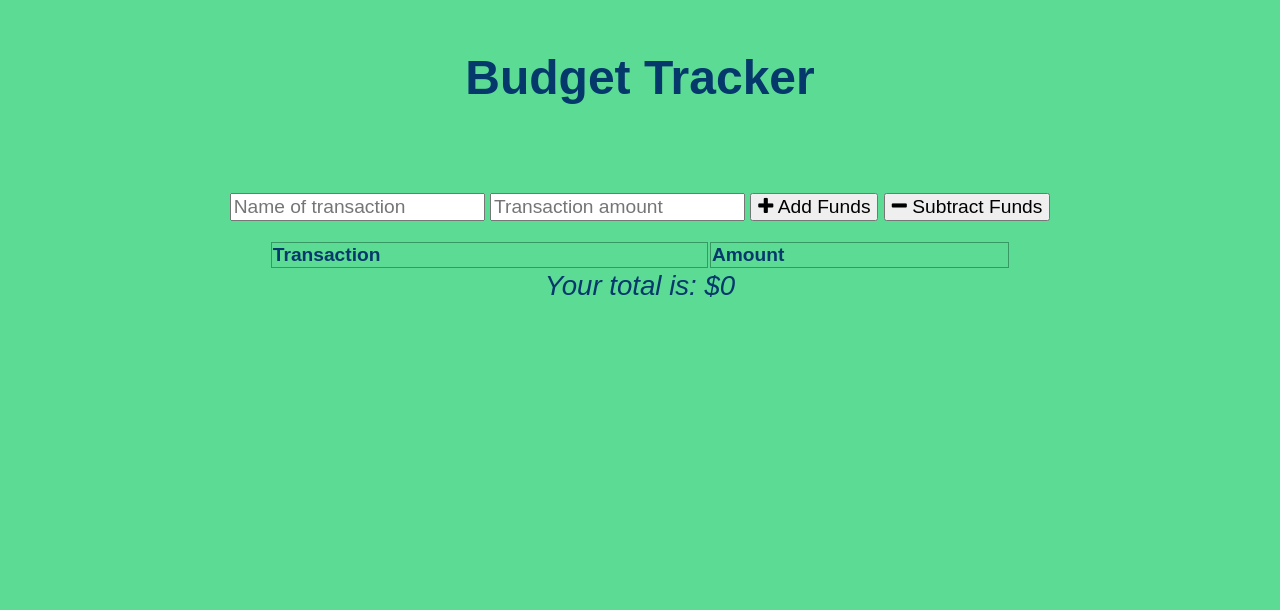
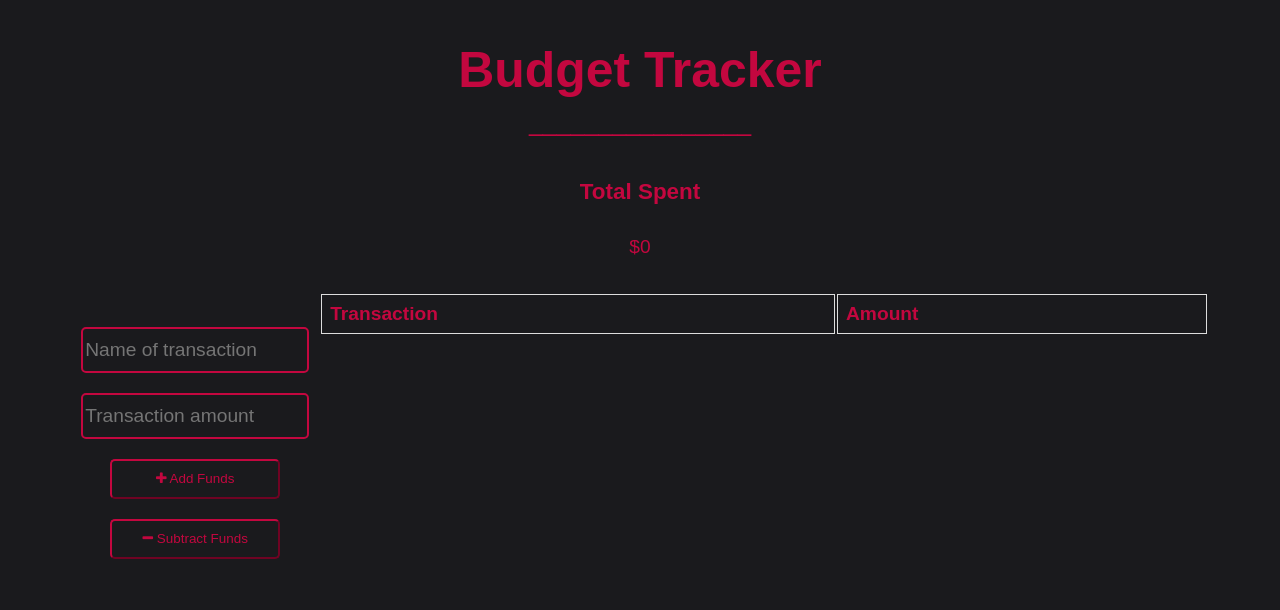
Before and after one commit to SamuelHeal/Budget-Tracker, a website: page public/index.html in a window 1280 px wide. Drawn offline with nearby package versions, Linux system fonts and the light colour scheme; no server answers.

Commit message:
styling changes finalised

```diff
--- a/public/index.html
+++ b/public/index.html
@@ -16,8 +16,23 @@
 
   <header>
     <h1>Budget Tracker</h1>
+    <p>________________</p>
   </header>
   <div class="wrapper">
+    <div class="total">
+      <div class="total">
+        <h3>
+          Total Spent
+        </h3>
+        <p>
+          $<span id="total">0</span>
+        </p>
+
+      </div>
+    </div>
+
+  <div class="mainContainer">
+    <div class="subContainer">
       <div class="form">
         <input type="text" id="t-name" placeholder="Name of transaction" />
         <input type="number" min="0" id="t-amount" placeholder="Transaction amount" />
@@ -37,13 +52,19 @@
           </tbody>
         </table>
       </div>
-    <div class="total">
-      <div class="total">Your total is: $<span id="total">0</span></div>
+    </div>
+    <div class="subContainer1">
+
+
+      <canvas id="myChart"></canvas>
+    </div>
   </div>
 
 
 
-    <canvas id="myChart"></canvas>
+
+
+
   </div>
   <script>
     if ("serviceWorker" in navigator) {
--- a/public/index.js
+++ b/public/index.js
@@ -71,7 +71,7 @@ function populateChart() {
         datasets: [{
             label: "Total Spent",
             fill: true,
-            backgroundColor: "#05386B",
+            backgroundColor: "#C3073F",
             data
         }]
     }
--- a/public/styles.css
+++ b/public/styles.css
@@ -1,56 +1,113 @@
 body {
   font-size: 120%;
   font-family: Arial;
-  background-color: #5CDB95;
-  color: #05386B;
+  background-color: #1A1A1D;
+  color: #C3073F;
 }
 
 header {
-  height: 150px;
-  padding-top: 10px;
-  text-align: center;
-  font-size: 1.5rem;
+  font-size: 130%;
+  display: flex;
+  justify-content: center;
+  align-items: center;
+  flex-direction: column;
+}
+
+header p {
+  position: relative;
+  top: -50px
+}
+
+input {
+  font-size: 100%;
+  font-family: Arial;
+
+}
+
+button {
+  font-size: 70%;
+  font-family: Arial;
+  width: 170px;
+  color: #C3073F;
+  height: 40px;
+  margin: 10px;
+  border-radius: 5px;
+  border-style: 1px solid;
+  border-color: #C3073F;
+  background-color: #1A1A1D;
+  transition: all 0.3s;
+  cursor: pointer;
+}
+
+button:hover {
+  background-color: #C3073F;
+  color: #1A1A1D;
+  transform: scale(1.1);
+  border-style: none
 }
 
 
-button, input {
-  font-size: 100%;
-  font-family: Arial;
+input {
+  width: 220px;
+  background-color: #1A1A1D;
+  color: #757475;
+  margin: 10px;
+  height: 40px;
+  border-radius: 5px;
+  border-style: solid;
+  border-color: #C3073F;
+
 }
 
 table {
   width: 100%;
+}
+
+td, th {
+  border: 1px solid #dddddd;
+  text-align: left;
+  padding: 8px;
 
 }
 
-td, th {
-  border: 1px solid #379863;
-  text-align: left;
-  /* padding: 1px; */
+td {
+  color: #757475;
 }
-/*
-tr:nth-child(even) {
-  background-color: #dddddd;
-} */
 
 .error {
   color: red;
 }
 
-.wrapper {
-  margin: 0 auto;
-  max-width: 825px;
-  text-align: center;
+.total{
+  height: 50px;
+  display: flex;
+  width: 100%;
+  flex-direction: column;
+  justify-content: center;
+  align-items: center;
+  margin-bottom: 30px;
 }
 
-.total {
-  font-size: 120%;
-  font-style: oblique;
+.total p {
+  position: relative;
+  top: -10px
 }
 
+/* .formContainer{
+  display: flex;
+  flex-direction: row;
+  flex-wrap: wrap;
+  justify-content: center;
+  width: 20%
+} */
+
 .form {
+  display: flex;
+  justify-content: center;
+  flex-direction: column;
+  justify-content: center;
+  align-items: center;
   margin-top: 25px;
-  width: 100%;
 }
 
 .transactions {
@@ -60,3 +117,40 @@ tr:nth-child(even) {
   width: 90%;
   margin: 0 auto;
 }
+
+.mainContainer{
+  display: flex;
+  flex-direction: column;
+  justify-content: center;
+  align-items: center;
+  flex-wrap: wrap;
+  width: 100%;
+
+}
+
+.subContainer{
+  display: flex;
+  flex-direction: row;
+  /* flex-wrap: wrap; */
+  justify-content: center;
+  width: 90%;
+}
+
+.subContainer1{
+  display: flex;
+  flex-direction: column;
+  justify-content: center;
+  width: 70%;
+  margin-top: 30px;
+}
+
+@media (max-width: 900px) {
+  .subContainer{
+    flex-direction: column;
+  }
+  .subContainer1{
+    width: 90%
+  }
+
+
+}
```
Lines whose indentation alone changed are shown as unchanged.
